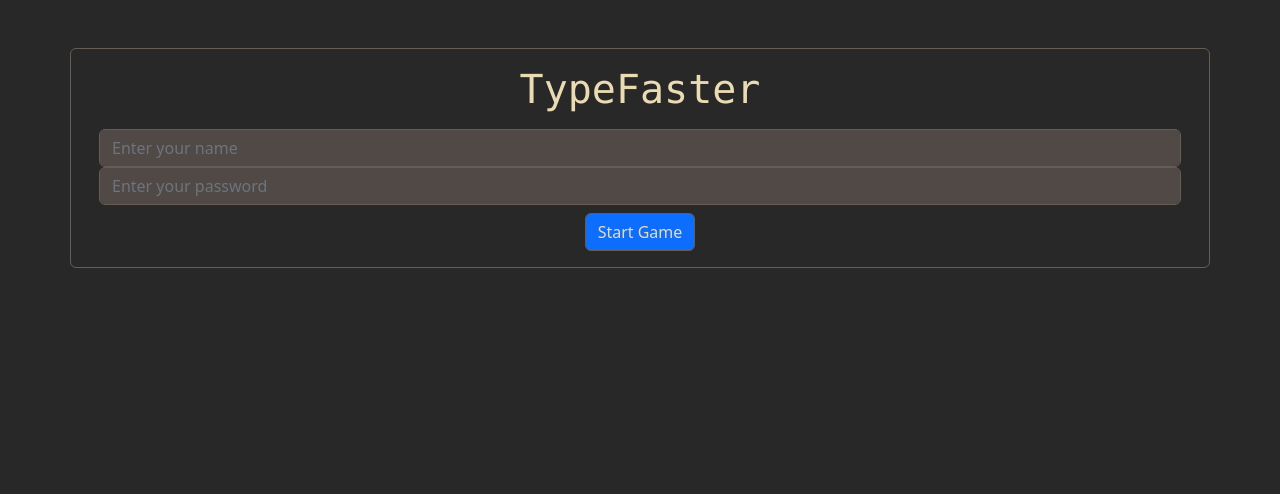
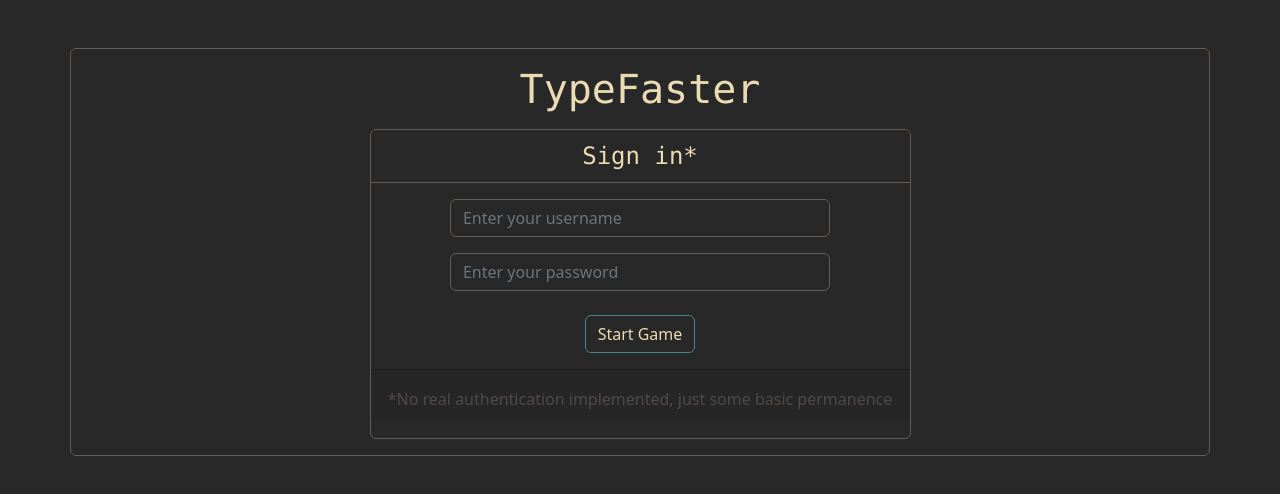
Before and after one commit to gustavofim/typefaster, a website: page index.html in a window 1280 px wide. Drawn offline with nearby package versions, Linux system fonts and the light colour scheme.

Commit message:
Improved visuals; updated README.md

```diff
--- a/index.html
+++ b/index.html
@@ -17,9 +17,37 @@
             <h1 class="text-center font-monospace">TypeFaster</h1>
             <div id="start-screen">
               <div class="text-center mt-3">
-                <input type="text" class="form-control" placeholder="Enter your name" id="input-name">
-                <input type="password" class="form-control" placeholder="Enter your password" id="input-password">
-                <button type="button" class="btn btn-primary mt-2" id="start-btn">Start Game</button>
+                <!-- <div class="input-group mb-3"> -->
+                <!--   <span class="input-group-text" id="basic-addon1">Username</span> -->
+                <!--   <input type="text" class="form-control" placeholder="Enter your name" id="input-name"> -->
+                <!-- </div> -->
+                <!-- <div class="input-group mb-3"> -->
+                <!--   <span class="input-group-text" id="basic-addon1">Password</span> -->
+                <!--   <input type="password" class="form-control" placeholder="Enter your password" id="input-password"> -->
+                <!-- </div> -->
+                <div class="card text-center w-50 mx-auto">
+                  <div class="card-header font-monospace">
+                  Sign in*
+                  </div>
+                <div class="card-body">
+                <div class="input-group mb-3 mx-auto w-75">
+                  <!-- <span class="input-group-text" id="basic-addon1">Username</span> -->
+                  <input type="text" class="form-control" placeholder="Enter your username" id="input-name">
+                </div>
+                <div class="input-group mb-3 mx-auto w-75">
+                  <!-- <span class="input-group-text" id="basic-addon1">Password</span> -->
+                  <input type="password" class="form-control" placeholder="Enter your password" id="input-password">
+                </div>
+                  <!-- <div class="input-group"> -->
+                  <!--   <span class="input-group-text">Sign In</span> -->
+                  <!--   <input type="text" aria-label="First name" class="form-control" id="input-name" placeholder="Username"> -->
+                  <!--   <input type="password" aria-label="Last name" class="form-control" id="input-password" placeholder="Password"> -->
+                  <!-- </div> -->
+                  <button type="button" class="btn btn-outline-secondary mt-2" id="start-btn">Start Game</button>
+                  </div>
+              <p class="card-footer"><small class="text-body-secondary" style="font-size: 16px;">*No real authentication implemented, just some basic permanence</small></p>
+
+                </div>
               </div>
             </div>
             <div id="game-screen" class="d-none">
--- a/static/styles.css
+++ b/static/styles.css
@@ -48,6 +48,27 @@ body {
   background-color: var(--bgColor);
   border-color: var(--borderColor);
   font-size: x-large;
+}
+
+.text-body-secondary {
+  color: var(--fgColorGame);
+}
+
+#input-name {
+  color: var(--fgColor);
+  background-color: var(--bgColor);
+  border-color: var(--borderColor);
+}
+
+#input-password {
+  color: var(--fgColor);
+  background-color: var(--bgColor);
+  border-color: var(--borderColor);
+}
+
+#start-btn {
+  border-color: var(--blueColor);
+  --bs-btn-hover-bg: var(--blueColor);
 }
 
 .card-header {
```
Also changed, not shown: README.md.
